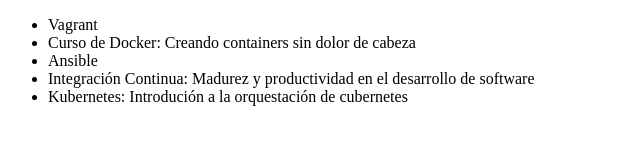
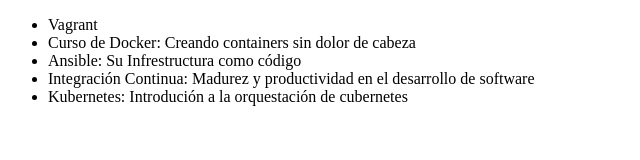
Before and after one commit to Erick-byte4389/Curso-Git-y-Github, a plain HTML site: page index.html in a window 1280 px wide. Shown: the whole page, without its empty margins (0-640 px from the left). Drawn offline with Linux system fonts and the light colour scheme.

Commit message:
Modificando el nombre del curso de Ansible

```diff
--- a/index.html
+++ b/index.html
@@ -8,7 +8,7 @@
         <ul>
             <li>Vagrant</li>
             <li> Curso de Docker: Creando containers sin dolor de cabeza </li>
-            <li>Ansible</li>
+            <li>Ansible: Su Infrestructura como código</li>
             <li>Integración Continua: Madurez y productividad en el desarrollo de software</li>
             <li>Kubernetes: Introdución a la orquestación de cubernetes</li>
         </ul>
```
